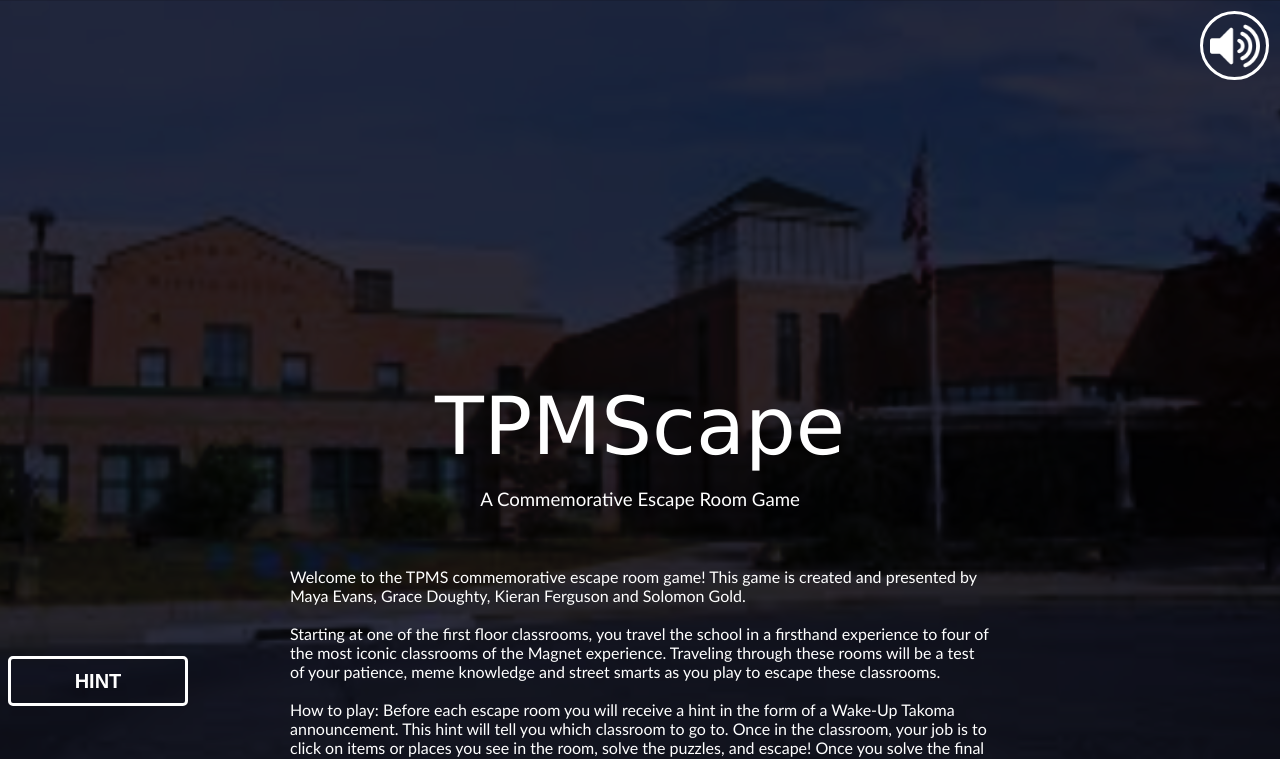
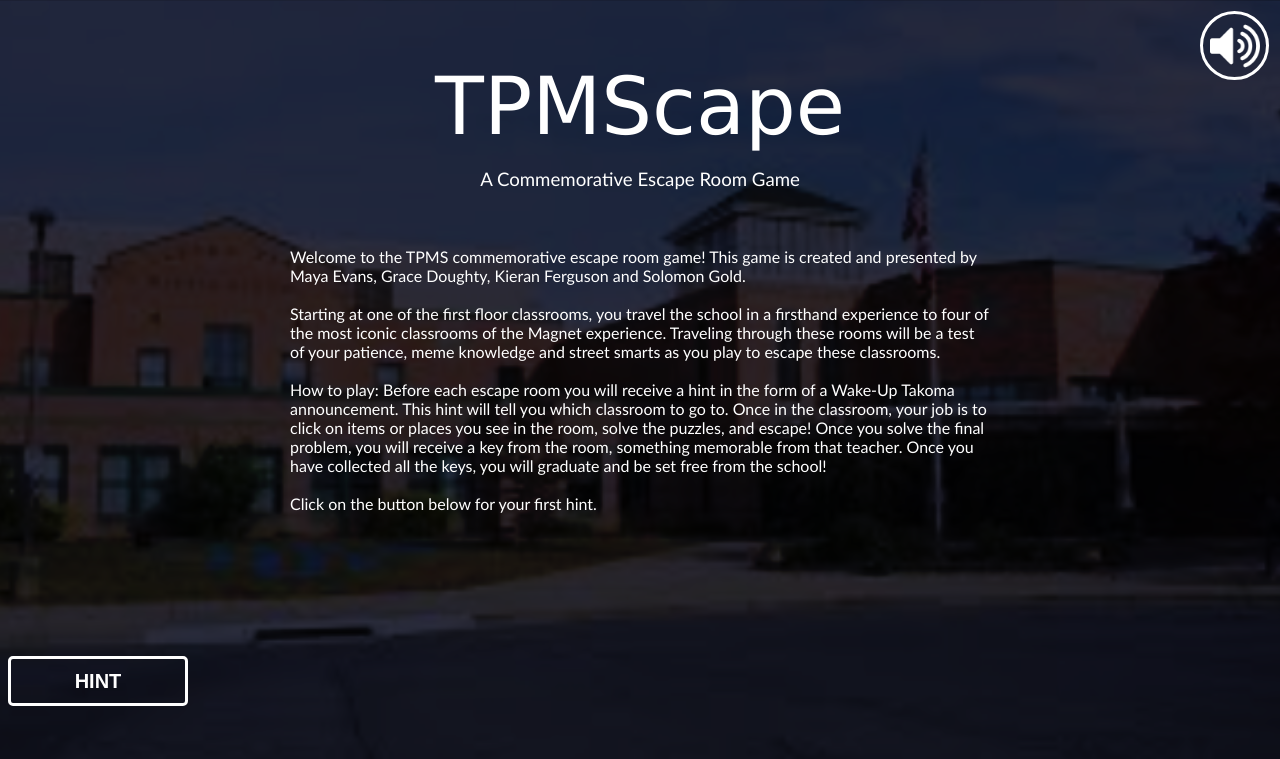
Before and after one commit to nomolos2/TMPScape, a plain HTML site: page index.html in a window 1280 px wide. Shown: the top 759 px of the page. Drawn offline with Linux system fonts and the light colour scheme.

Commit message:
Update style.css

```diff
--- a/style.css
+++ b/style.css
@@ -10,7 +10,7 @@ body{
 
 .heading{
     width:700px;
-    height:5%;
+    height:85%;
     margin:auto;
     position:absolute;
     top:0px; bottom:0px; right:0px; left:0px;
```
